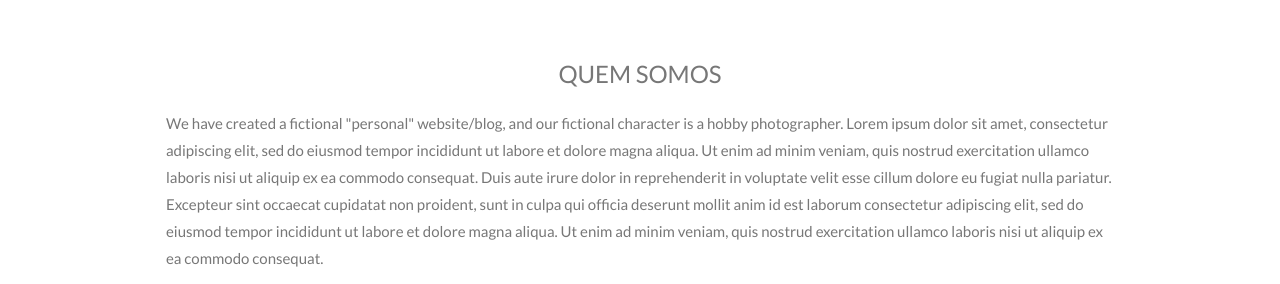
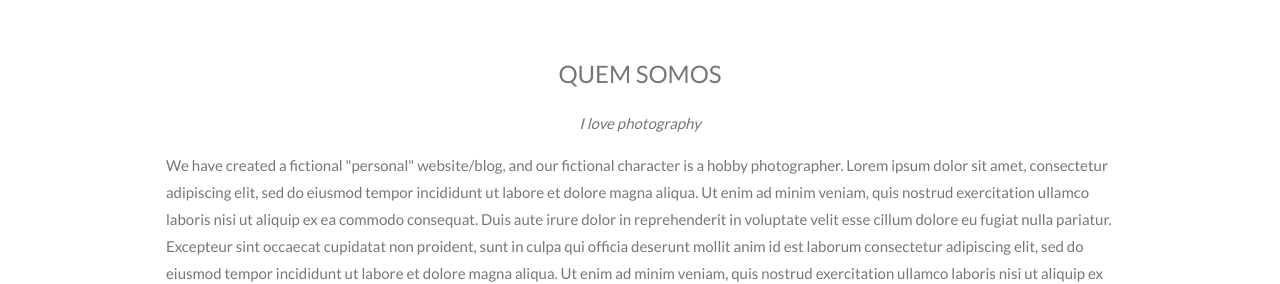
Before and after one commit to Cleilton-Santos/HMSEGURANCA, a plain HTML site: page index.html in a window 1280 px wide. Shown: the part 422-706 px from the top of the page. Drawn offline with nearby package versions, Linux system fonts and the light colour scheme.

Commit message:
Revert "modified"
This reverts commit db9ace725174ac7e46f5c631af4bfeb0bb40b28e.

```diff
--- a/index.html
+++ b/index.html
@@ -41,7 +41,7 @@
     <!-- Container (About Section) -->
     <div class="w3-content w3-container w3-padding-64" id="about">
         <h3 class="w3-center">QUEM SOMOS</h3>
-
+        <p class="w3-center"><em>I love photography</em></p>
         <p>We have created a fictional "personal" website/blog, and our fictional character is a hobby photographer.
             Lorem ipsum dolor sit amet, consectetur adipiscing elit, sed do eiusmod tempor incididunt ut labore et
             dolore magna aliqua. Ut enim ad minim veniam,
```
Also changed, not shown: 1 other file.
